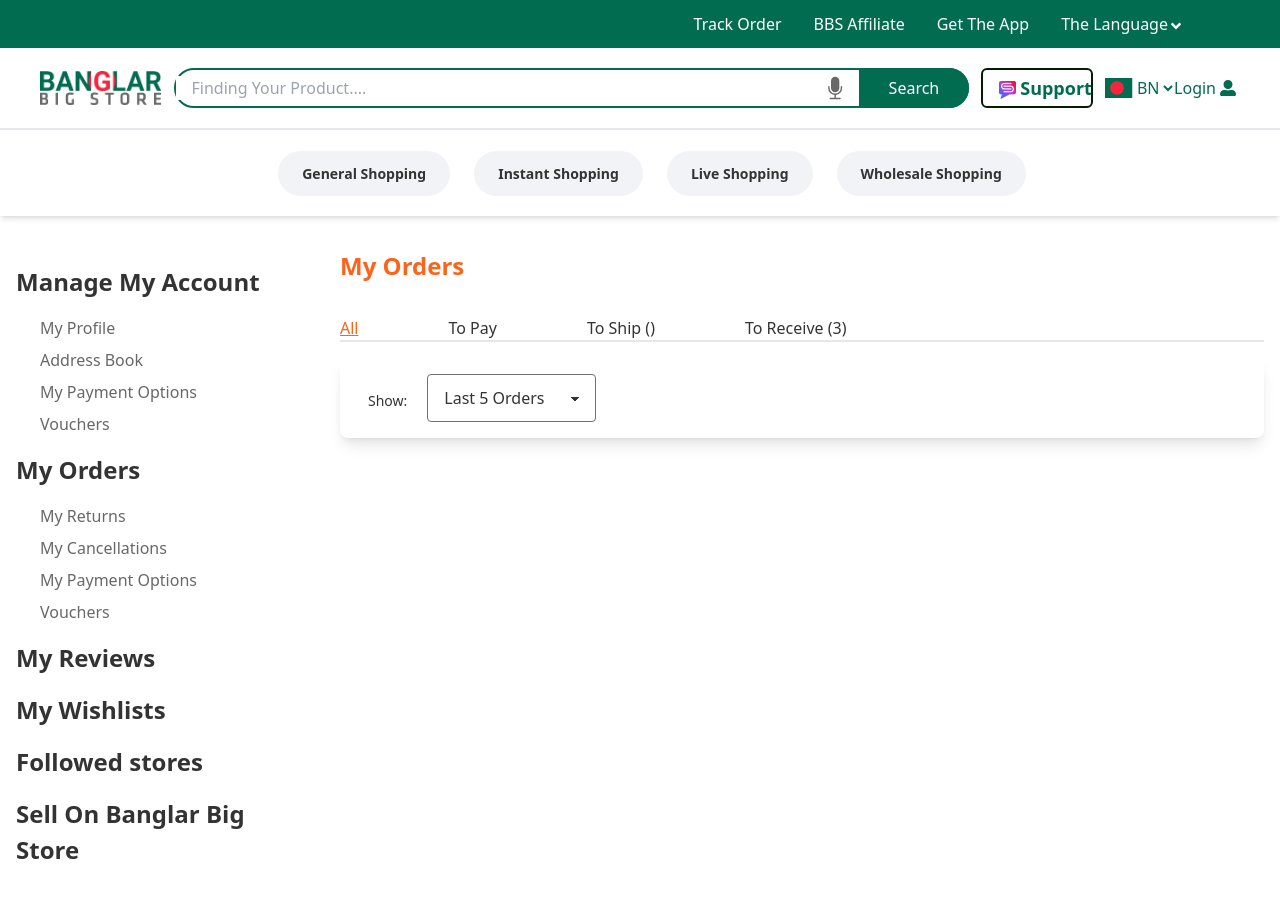
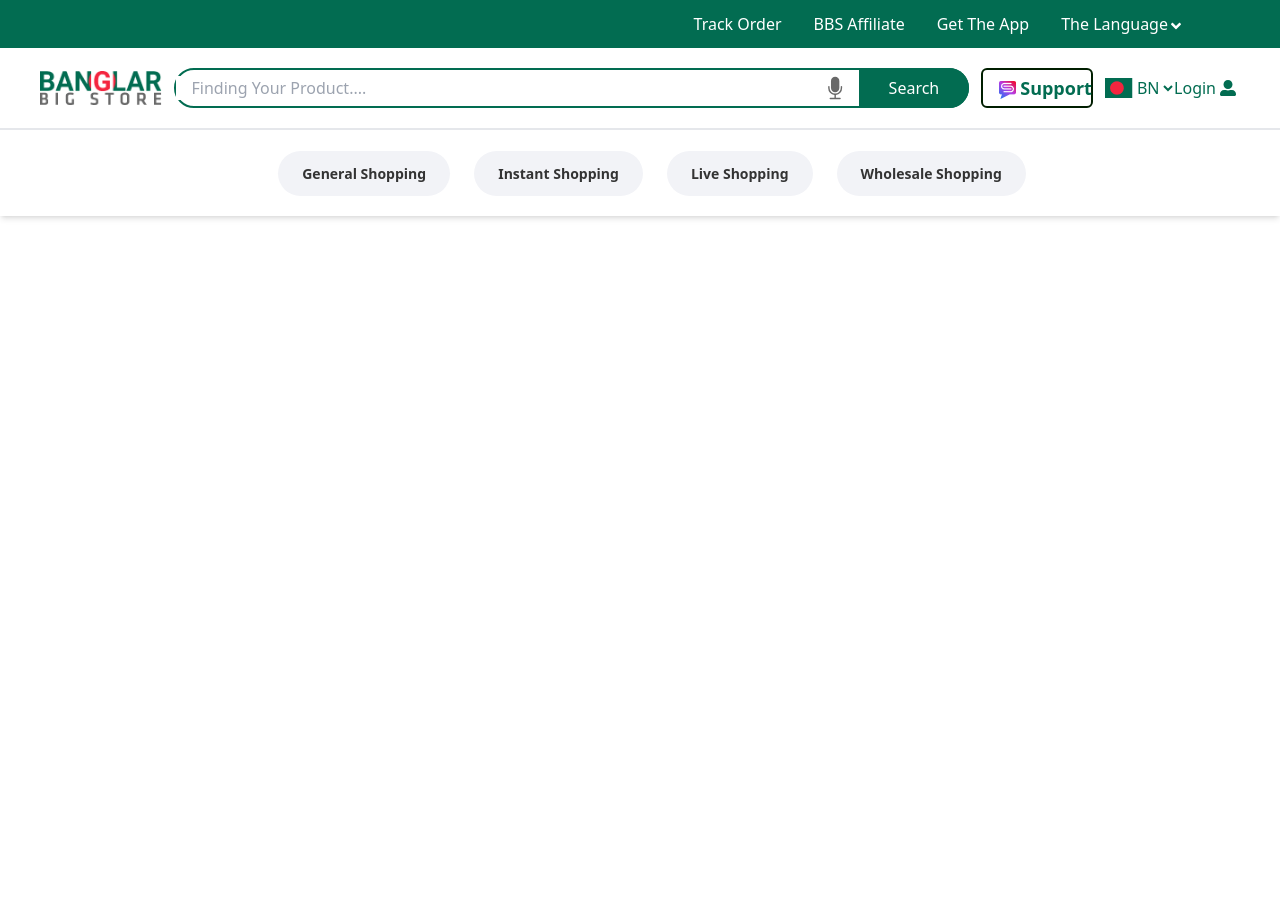
Before and after one commit to kowsar-mahmud-remon/Frontend-2, a Next.js app: page /myOrders in a window 1280 px wide. After the commit the page ends 800 px from the top, so only its background shows below. Built offline with nearby package versions, Linux system fonts and the light colour scheme.

Commit message:
update again

```diff
--- a/components/ManageAccoutSideBar/ManageAccount.js
+++ b/components/ManageAccoutSideBar/ManageAccount.js
@@ -4,11 +4,10 @@ import Image from 'next/image';
 export const ManageAccount = () => {
     return (
 
-        <div className="">
 
-            <div className="flex  my-8 mx-5 gap-[40px] xl:mx-4">
-                <div className="">
-                </div>
+
+
+
                 <div >
                     <div className="lg:mr-[30px]">
                         <div>
@@ -101,8 +100,8 @@ export const ManageAccount = () => {
 
                     </div>
                 </div>
-            </div>
-        </div>
+
+
 
 
     );
--- a/components/ManageAccoutSideBar/ManageAccoutSideBar.js
+++ b/components/ManageAccoutSideBar/ManageAccoutSideBar.js
@@ -17,7 +17,8 @@ const ManageAccoutSideBar = () => {
                     profileLinksObj.map((profile, i) => <div
                         key={i}
                         className="mt-4">
-                        <Link className={router.pathname == '/manageMyAccount' ? "text-[#FB641B] font-bold mt-[16px] text-[24px]" : " font-bold mt-[16px] text-[24px]"} href={`/profile/${profile.href}`}><h1>{profile.title}</h1></Link>
+
+                        <Link className={`/profile/${profile.href}` === `/profile/${profile.href}` ? "text-[#FB641B] font-bold mt-[16px] text-[24px]" : "font-bold mt-[16px] text-[24px]"} href={`/profile/${profile.href}`}><h1>{profile.title}</h1></Link>
 
                         {
                             profile?.links && <ul className='ml-6 mt-[16px]'>
--- a/components/MyOrder/MyOrder.js
+++ b/components/MyOrder/MyOrder.js
@@ -108,10 +108,8 @@ const MyOrder = () => {
         <div className="">
 
 
-            <div className="flex  my-8 mx-5 gap-[55px] xl:mx-4">
-                <div className="">
-                    <ManageAccoutSideBar></ManageAccoutSideBar>
-                </div>
+            <div className="">
+
                 <div >
                     <div className="">
                         <div>
--- a/pages/myOrders/index.js
+++ b/pages/myOrders/index.js
@@ -5,7 +5,7 @@ const index = () => {
 
     return (
         <div>
-           <MyOrder></MyOrder>
+           {/* <MyOrder></MyOrder> */}
         </div>
 
     );
--- a/pages/profile/[slug].js
+++ b/pages/profile/[slug].js
@@ -18,8 +18,8 @@ const Profile = () => {
 
                     p.links && p.links.map((e, i) => {
                         if (e.href === router?.query?.slug) {
-                            console.log('hello')
-                            console.log(e)
+                            // console.log('hello')
+                            // console.log(e)
                             return e.element
                         }
                     })
```
Also changed, not shown: Utils/myProfileLinks.js (+4 -3 lines).
